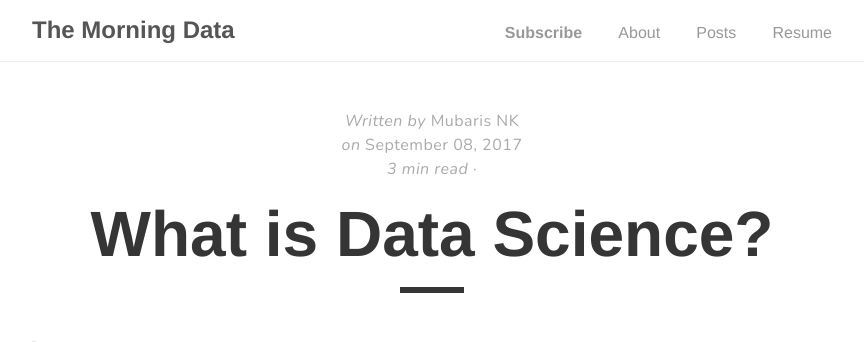
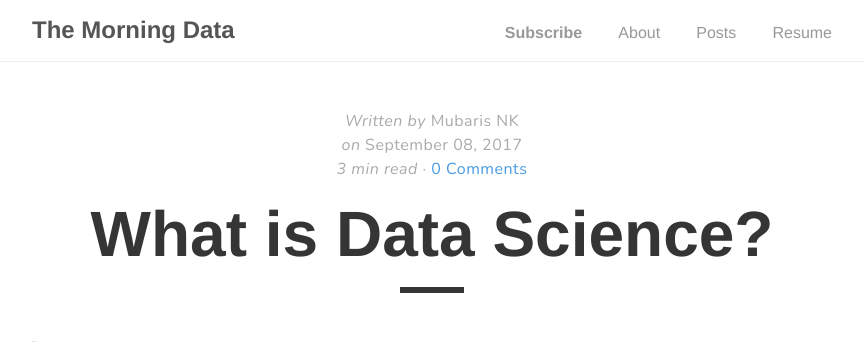
Before and after one commit to mubaris/website, a Jekyll site: the page built from _posts/2017-09-08-what-is-data-science.md, in a window 1280 px wide and 900 px high. Shown: the top 342 px of the window, without its empty margins (208-1072 px from the left). Built offline with Jekyll 4.4.1, drawn with Linux system fonts in a browser that asks for light colours; comment, search, counter and statistics services are not loaded.

Commit message:
Comment Count Fix

```diff
--- a/_layouts/post.html
+++ b/_layouts/post.html
@@ -18,7 +18,7 @@ layout: default
           {{ words | divided_by:200 }} min read
         {% endif %}
       </span>
-      {% if page.comments %} &middot; <a href="https://mubaris.com{{ page.url }}#disqus_thread"></a>{% endif %}
+      {% if page.comments %} &middot; <a href="https://mubaris.com{{ page.url }}#disqus_thread">0 Comments</a>{% endif %}
 
     {% endif %}
   </div>
```
